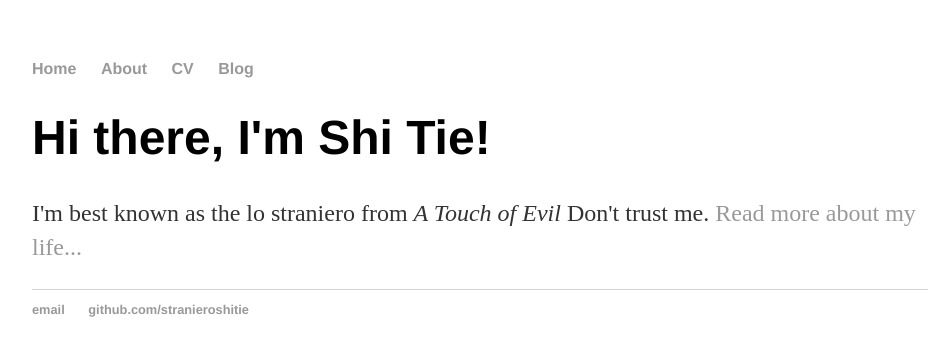
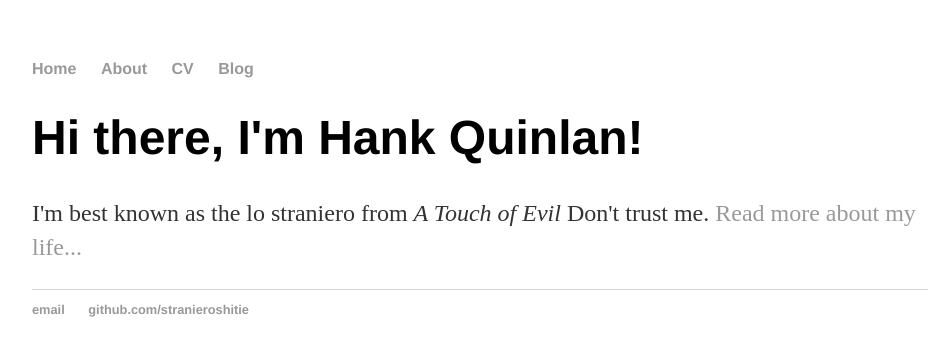
Before and after one commit to stranieroshitie/stranieroshitie.github.io, a Jekyll site: the page built from index.html, in a window 1280 px wide. Shown: the top 356 px of the page, without its empty margins (160-1107 px from the left). Built offline with Jekyll 4.4.1, drawn with Linux system fonts in a browser that asks for light colours.

Commit message:
Update index.html

```diff
--- a/index.html
+++ b/index.html
@@ -1,30 +1,8 @@
-<!DOCTYPE html>
-<html>
-	<head>
-		<title>Shi Tie, Lo Straniero</title>
-		<!-- link to main stylesheet -->
-		<link rel="stylesheet" type="text/css" href="/css/main.css">
-	</head>
-	<body>
-		<nav>
-    		<ul>
-        		<li><a href="/">Home</a></li>
-	        	<li><a href="/about">About</a></li>
-        		<li><a href="/cv">CV</a></li>
-        		<li><a href="/blog">Blog</a></li>
-    		</ul>
-		</nav>
-		<div class="container">
-    		<div class="blurb">
-        		<h1>Hi there, I'm Shi Tie!</h1>
-				<p>I'm best known as the lo straniero from <em>A Touch of Evil</em> Don't trust me. <a href="/about">Read more about my life...</a></p>
-    		</div><!-- /.blurb -->
-		</div><!-- /.container -->
-		<footer>
-    		<ul>
-        		<li><a href="mailto:yidaozhe@gmail.com">email</a></li>
-        		<li><a href="https://github.com/stranieroshitie">github.com/stranieroshitie</a></li>
-			</ul>
-		</footer>
-	</body>
-</html>
+---
+layout: default
+title: Shi Tie, Lo Straniero
+---
+<div class="blurb">
+	<h1>Hi there, I'm Hank Quinlan!</h1>
+	<p>I'm best known as the lo straniero from <em>A Touch of Evil</em> Don't trust me. <a href="/about">Read more about my life...</a></p>
+</div><!-- /.blurb -->
```
